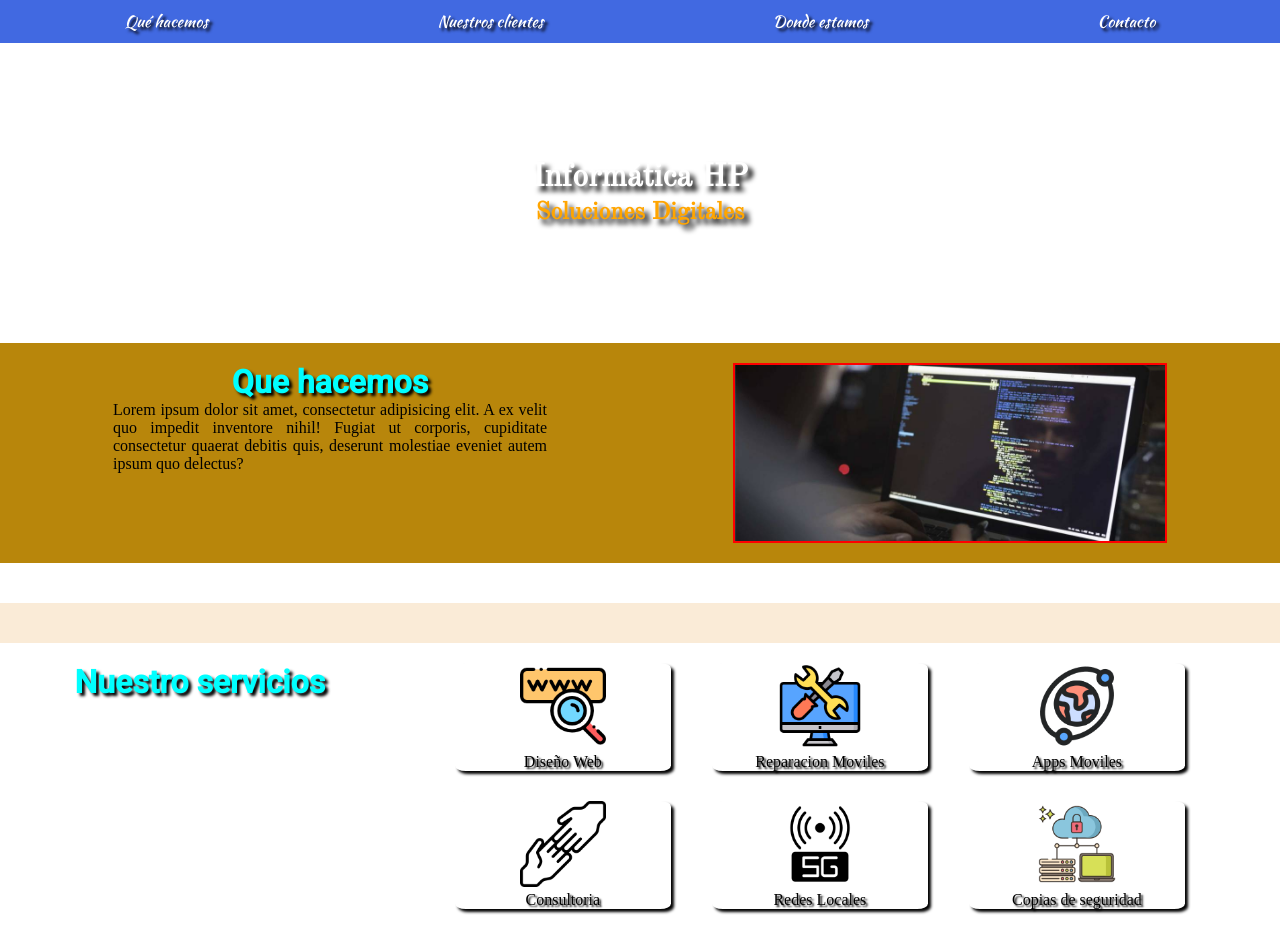
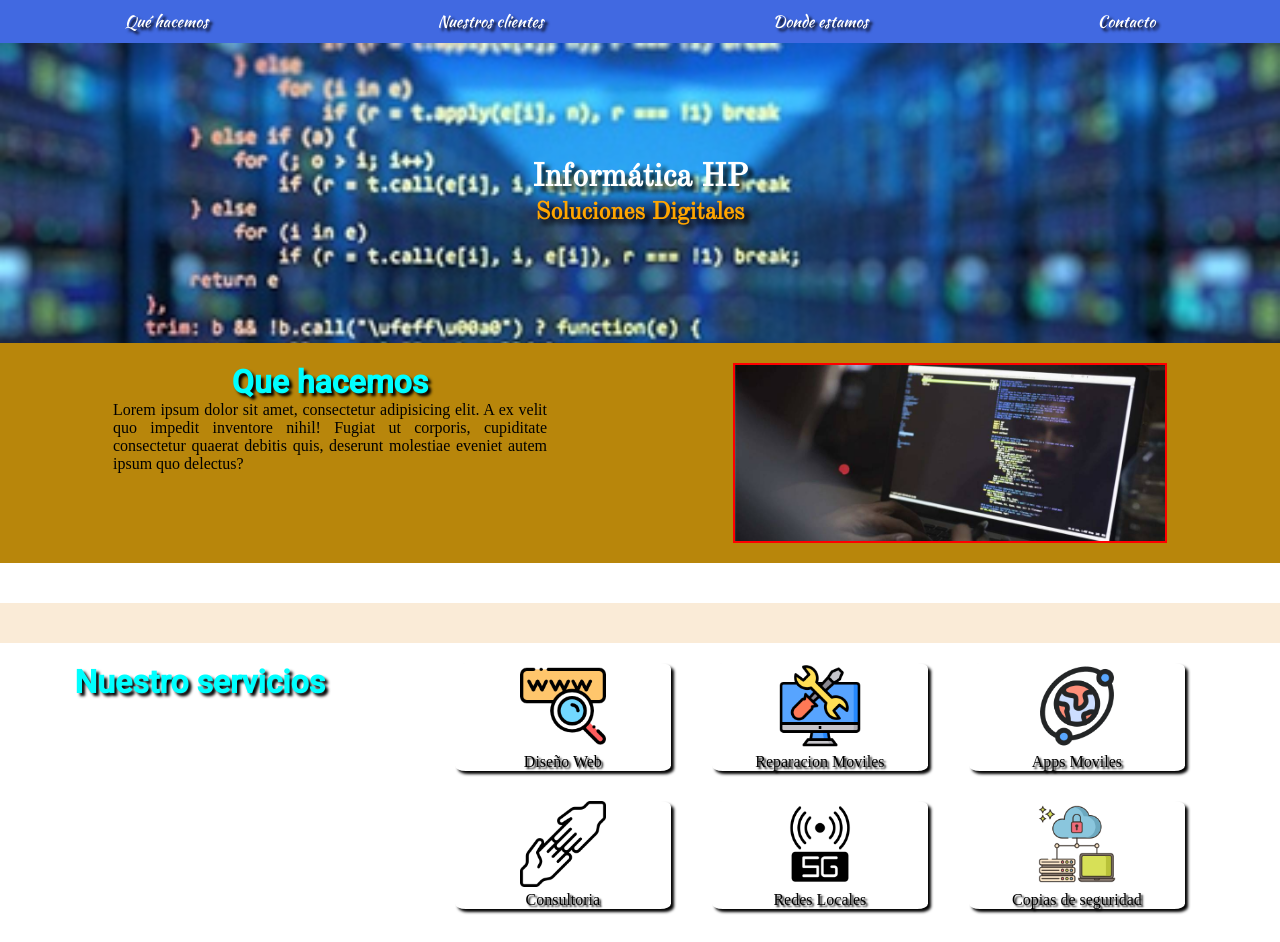
Before and after one commit to SergioTrabajo/Estudios, a plain HTML site: page tienda/index.html in a window 1280 px wide. Shown: the top 942 px of the page. Drawn offline with nearby package versions, Linux system fonts and the light colour scheme.

Commit message:
Update style.css

```diff
--- a/tienda/css/style.css
+++ b/tienda/css/style.css
@@ -21,7 +21,7 @@ nav a:hover{
     font-weight: bold;
 }
 header{
-    background-image: url("images/informatica.jpg");
+    background-image: url("../images/informatica.jpg");
     background-size: cover;
     height: 300px;
     display: flex;
```
